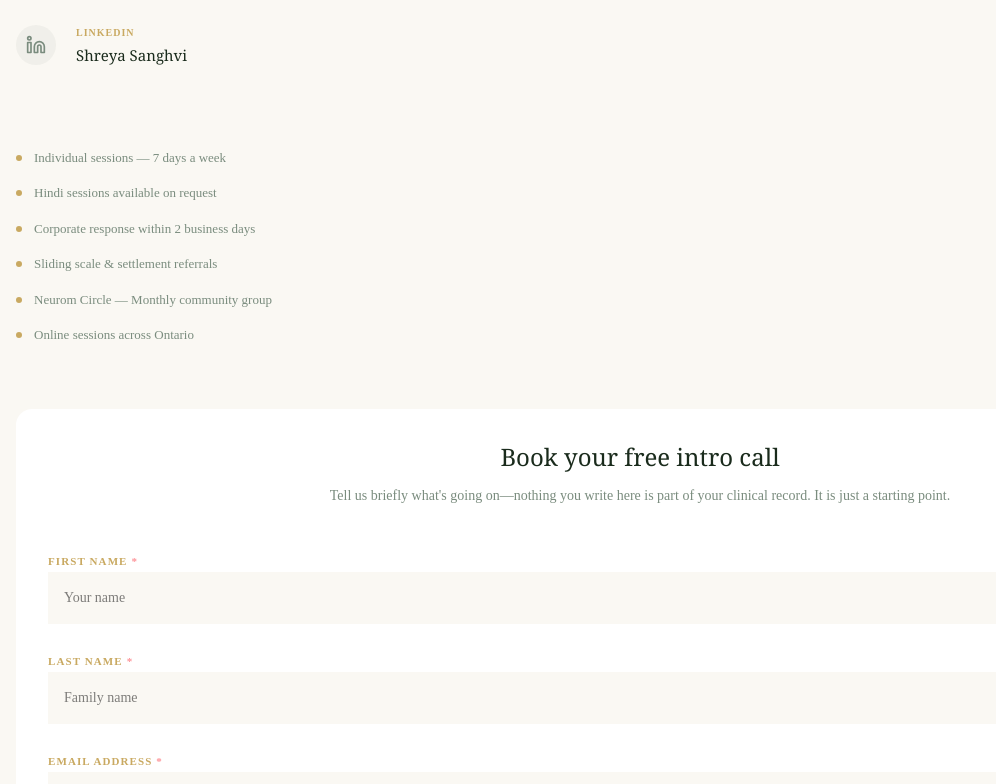
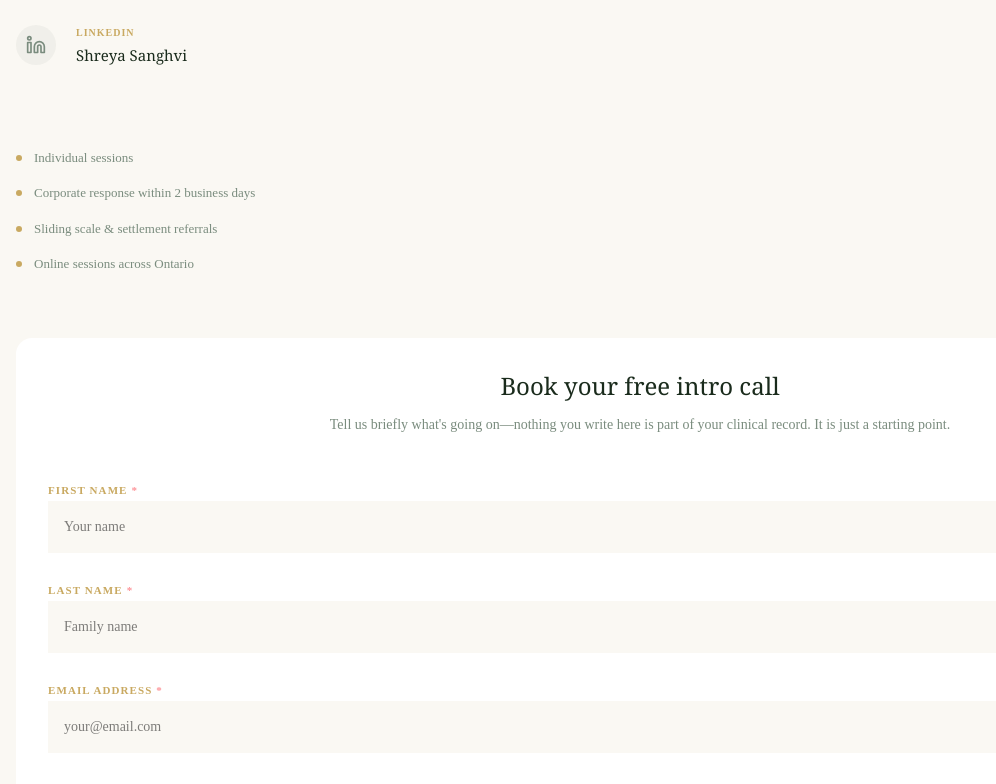
Before and after one commit to sanghvip/shreya-website, a Next.js app: page /home in a window 1280 px wide. Shown: the part 7972-8756 px from the top of the page, without its empty margins (0-996 px from the left). Built offline with nearby package versions, Linux system fonts and the light colour scheme.

Commit message:
client changes

```diff
--- a/components/sections/Contact.tsx
+++ b/components/sections/Contact.tsx
@@ -192,11 +192,9 @@ export default function Contact() {
             {/* Availability / Small Notes */}
             <div className="grid grid-cols-1 md:grid-cols-2 gap-y-4 gap-x-8 pt-8 border-t border-[#EBE5D8]">
               {[
-                "Individual sessions — 7 days a week",
-                "Hindi sessions available on request",
+                "Individual sessions",
                 "Corporate response within 2 business days",
                 "Sliding scale & settlement referrals",
-                "Neurom Circle — Monthly community group",
                 "Online sessions across Ontario"
               ].map((note, i) => (
                 <div key={i} className="flex items-center gap-3 text-[13px] text-[#7A8C7E]">
```
